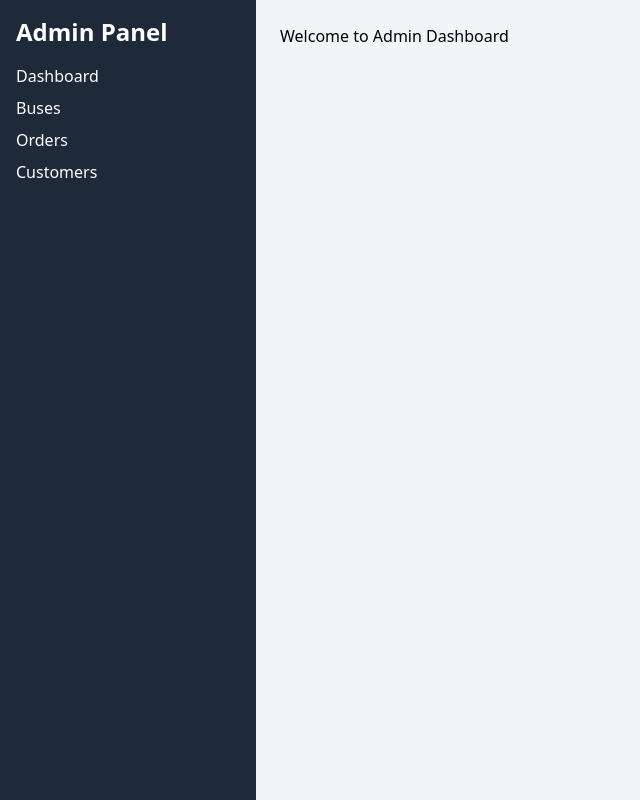
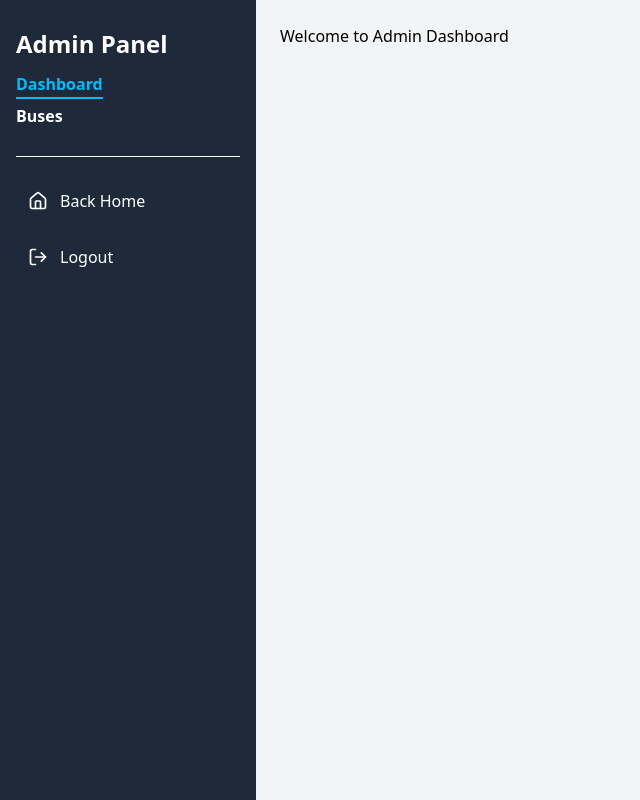
Before and after one commit to Shema-arsene/Bus-bookin-system, a React (Vite) app: page /admin in a window 1280 px wide. Shown: the whole page, without its empty margins (0-640 px from the left). Built offline with nearby package versions, Linux system fonts and the light colour scheme.

Commit message:
Update the admin layout

```diff
--- a/src/Layouts/AdminLayout.jsx
+++ b/src/Layouts/AdminLayout.jsx
@@ -1,23 +1,85 @@
-import { Outlet, Link } from "react-router-dom"
+import { Home, LogOut } from "lucide-react"
+import { Outlet, Link, NavLink } from "react-router-dom"
 
 const AdminLayout = () => {
+  const logout = () => {
+    // Implement your logout logic here
+    console.log("Log out clicked")
+  }
+  const closeSidebar = () => {
+    // Implement your sidebar close logic here
+    console.log("Sidebar close clicked")
+  }
+
   return (
     <div className="min-h-screen flex">
-      <aside className="w-64 bg-gray-800 text-white p-4 space-y-4">
-        <h2 className="text-2xl font-bold">Admin Panel</h2>
-        <nav className="space-y-2">
-          <Link to="/admin" className="block hover:text-yellow-400">
-            Dashboard
+      <aside className="w-64 flex flex-col bg-gray-800 text-white p-4 space-y-4">
+        <Link to="/admin" className="text-2xl font-bold my-3">
+          Admin Panel
+        </Link>
+        <nav className="flex flex-col space-y-2">
+          <NavLink
+            to="/admin"
+            end
+            className={({ isActive }) =>
+              `group relative text-base font-semibold transition-colors duration-300 ${
+                isActive ? "text-sky-400" : "text-white hover:text-sky-400"
+              }`
+            }
+          >
+            {({ isActive }) => (
+              <span
+                className={`relative before:absolute before:left-0 before:-bottom-1 before:h-[2px] before:bg-sky-400 before:transition-all before:duration-300 ${
+                  isActive
+                    ? "before:w-full"
+                    : "before:w-0 group-hover:before:w-full"
+                }`}
+              >
+                Dashboard
+              </span>
+            )}
+          </NavLink>
+
+          <NavLink
+            to="/admin/buses"
+            className={({ isActive }) =>
+              `group relative text-base font-semibold transition-colors duration-300 ${
+                isActive ? "text-sky-400" : "text-white hover:text-sky-400"
+              }`
+            }
+          >
+            {({ isActive }) => (
+              <span
+                className={`relative before:absolute before:left-0 before:-bottom-1 before:h-[2px] before:bg-sky-400 before:transition-all before:duration-300 ${
+                  isActive
+                    ? "before:w-full"
+                    : "before:w-0 group-hover:before:w-full"
+                }`}
+              >
+                Buses
+              </span>
+            )}
+          </NavLink>
+
+          <hr className="my-5" />
+
+          <Link
+            to="/"
+            className="flex items-center space-x-3 p-3 rounded-lg text-white hover:text-sky-400 w-full cursor-pointer"
+          >
+            <Home className="h-5 w-5" /> <span>Back Home</span>
           </Link>
-          <Link to="/admin/buses" className="block hover:text-yellow-400">
-            Buses
-          </Link>
-          <Link to="/admin/orders" className="block hover:text-yellow-400">
-            Orders
-          </Link>
-          <Link to="/admin/customers" className="block hover:text-yellow-400">
-            Customers
-          </Link>
+
+          <button
+            onClick={() => {
+              logout()
+              closeSidebar()
+            }}
+            className="flex items-center space-x-3 p-3 rounded-lg text-white hover:text-sky-400 w-full cursor-pointer"
+          >
+            <LogOut className="h-5 w-5" />
+            <span>Logout</span>
+          </button>
         </nav>
       </aside>
       <main className="flex-1 bg-gray-100">
```
